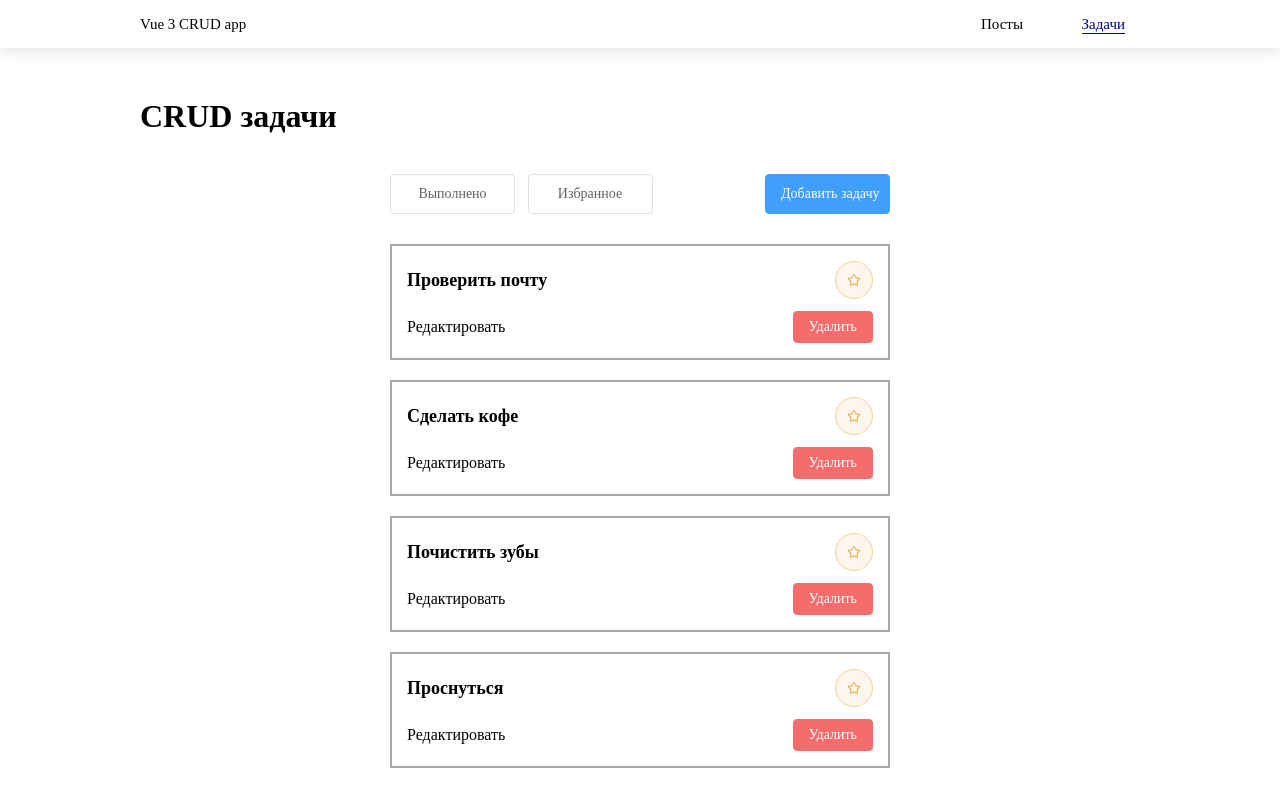
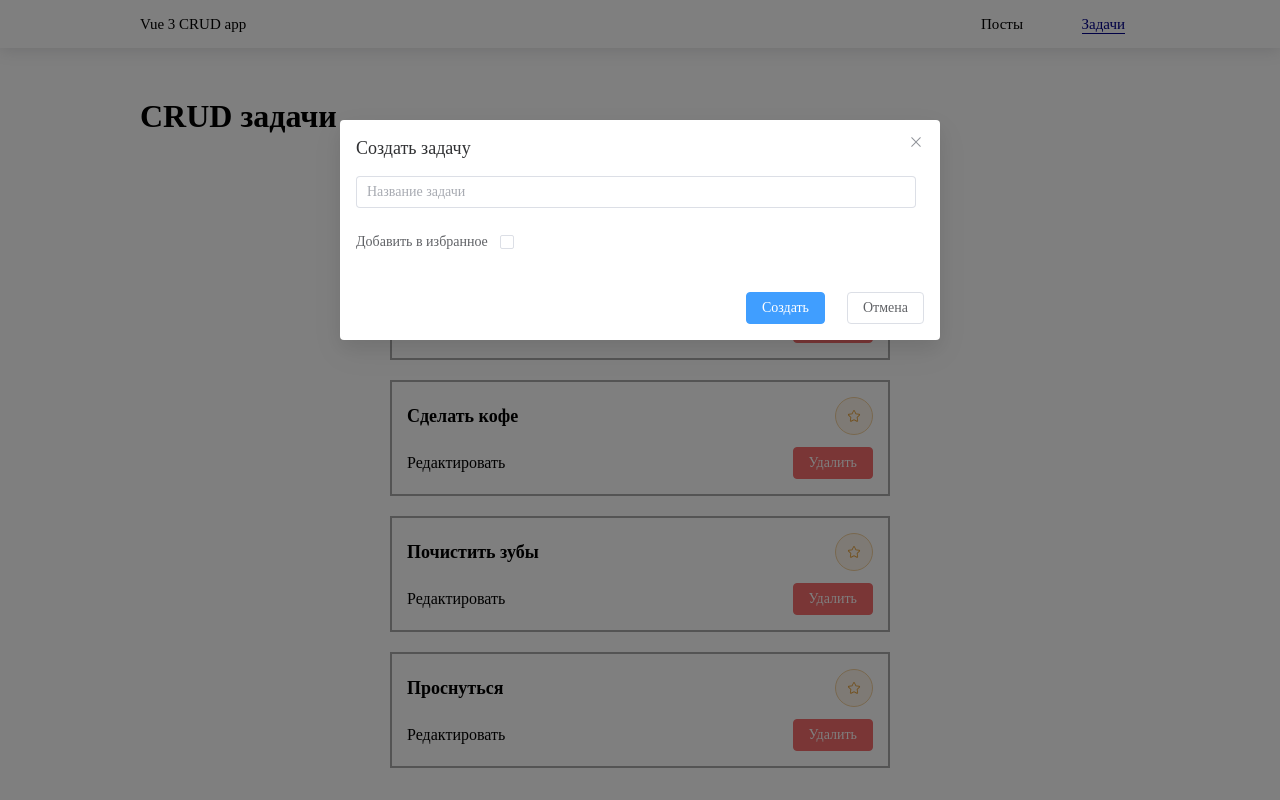
Before and after one commit to Dmitriy-Fenyov/vue-3-crud, a Vue app: page /todos in a window 1280 px wide. Both pictures are taken after a click on the button "Добавить задачу". Shown: the top 800 px of the page. Built offline with nearby package versions, Linux system fonts and the light colour scheme; the HTML template or start-up script is replaced by a standard one.

Commit message:
add component addtodopopup

```diff
--- /dev/null
+++ b/src/components/AddTodoPopup.vue
@@ -0,0 +1,67 @@
+<script setup>
+import { reactive, ref } from 'vue'
+const dialogFormVisible = ref(false)
+const form = reactive({
+  name: '',
+  region: '',
+  date1: '',
+  date2: '',
+  delivery: false,
+  type: [],
+  resource: '',
+  desc: '',
+})
+</script>
+
+<template>
+  <el-button
+    type="primary"
+    style="margin-right: 0px;"
+    text
+    @click="dialogFormVisible= true"
+  >
+    Добавить задачу
+  </el-button>
+
+  <el-dialog
+    v-model="dialogFormVisible"
+    style="width: 600px;"
+    title="Создать задачу"
+  >
+    <el-form :model="form">
+      <el-form-item>
+        <el-input
+          v-model="form.name"
+          placeholder="Название задачи"
+          autocomplete="off"
+        />
+      </el-form-item>
+      <el-form-item label="Добавить в избранное">
+        <el-checkbox />
+      </el-form-item>
+    </el-form>
+    <template #footer>
+      <span class="dialog-footer">
+        <el-button type="primary" @click="dialogFormVisible = false">
+          Создать
+        </el-button>
+        <el-button @click="dialogFormVisible = false">Отмена</el-button>
+      </span>
+    </template>
+  </el-dialog>
+</template>
+
+<style scoped>
+.el-button--text {
+  margin-right: 15px;
+}
+.el-select {
+  width: 300px;
+}
+.el-input {
+  width: 560px;
+}
+.dialog-footer button:first-child {
+  margin-right: 10px;
+}
+</style>
--- a/src/components/PageTodos.vue
+++ b/src/components/PageTodos.vue
@@ -15,13 +15,9 @@
       >
         Избранное
       </el-button>
-      <el-button
-        class="button"
-        type="primary"
-        style="margin-right: 0px;"
-      >
+      <AddTodoPopup>
         Добавить задачу
-      </el-button>
+      </AddTodoPopup>
     </div>
     <div class="wrapper">
       <div
@@ -57,6 +53,7 @@
 <script setup>
 import { Star } from '@element-plus/icons-vue'
 import DeleteTodoPopup from '@/components/DeleteTodoPopup.vue'
+import AddTodoPopup from '@/components/AddTodoPopup.vue'
 import {usetodosMockStore} from '@/stores/todosMockStore'
 import { storeToRefs } from 'pinia'
 
```
